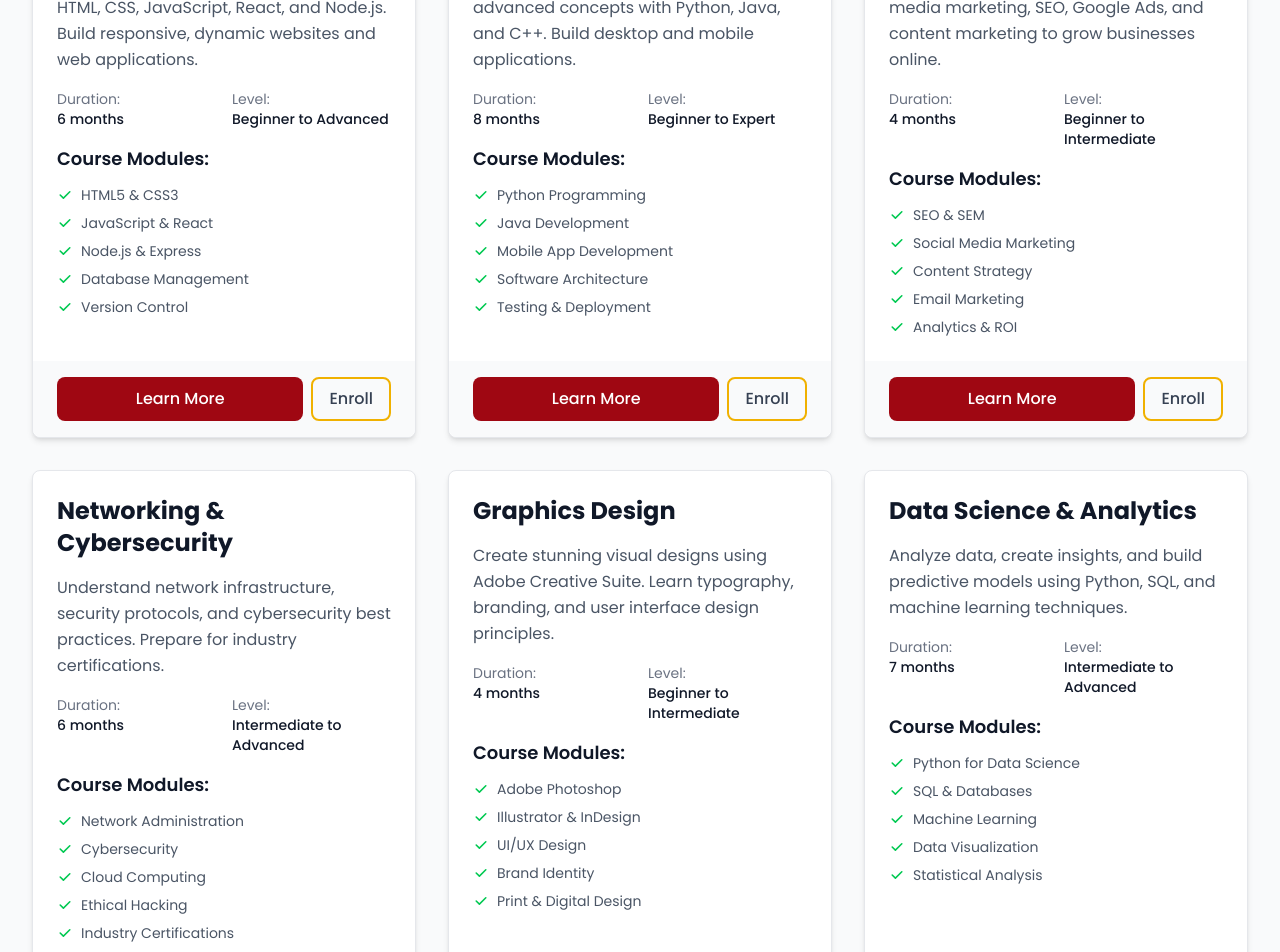
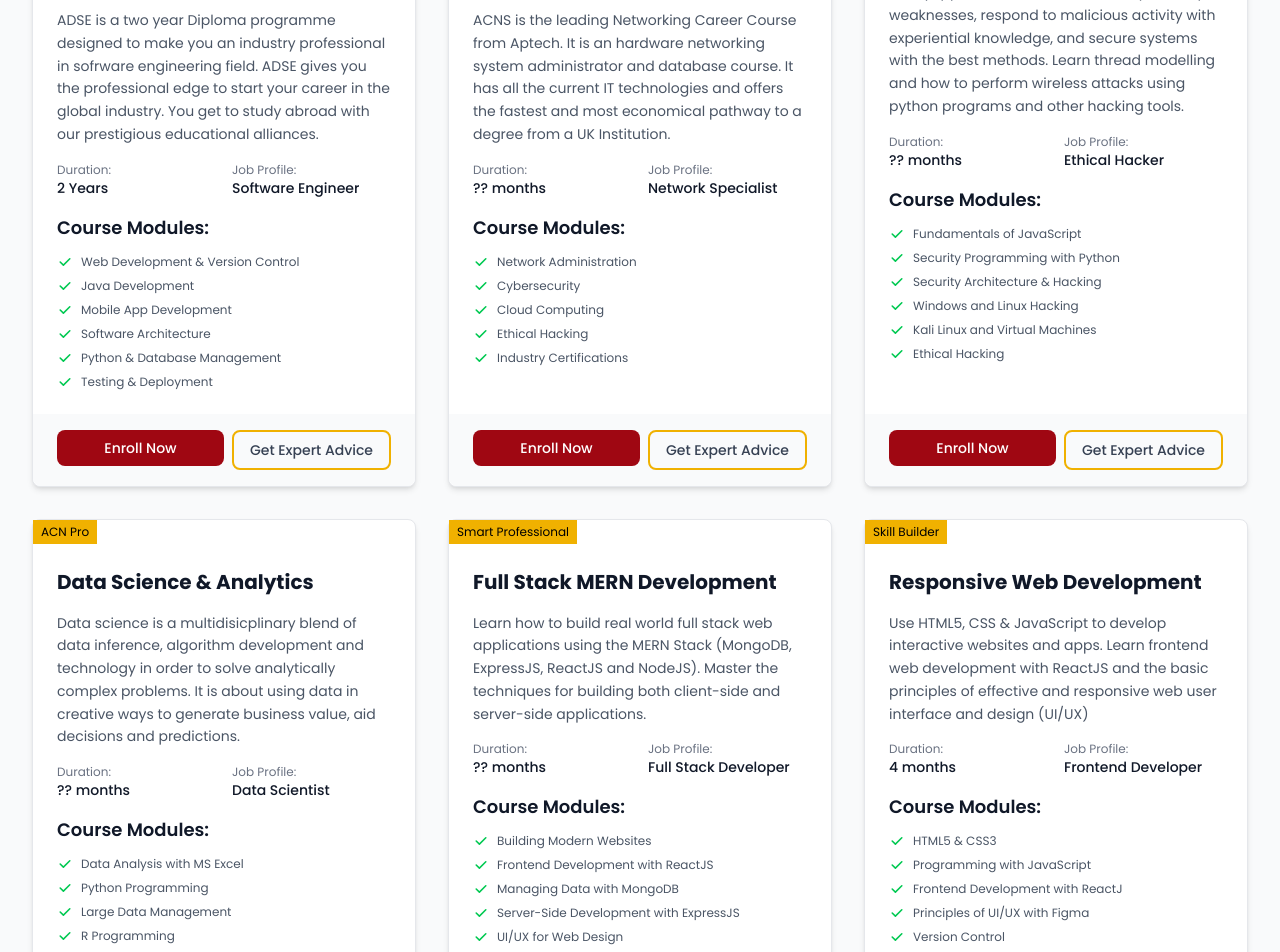
Before and after one commit to Cre8steveDev/aptech-benin, a Next.js app: page /courses in a window 1280 px wide. Shown: the part 560-1512 px from the top of the page. Built offline with nearby package versions, Linux system fonts and the light colour scheme; no server answers.

Commit message:
Working on Course Page

```diff
--- a/app/courses/page.tsx
+++ b/app/courses/page.tsx
@@ -15,121 +15,17 @@
     "Explore our comprehensive range of professional technology courses at Aptech Computer Education. From web development to data science, find the perfect course to launch your tech career.",
 };
 
-const courses = [
-  {
-    id: 1,
-    title: "Web Development",
-    description:
-      "Learn modern web development with HTML, CSS, JavaScript, React, and Node.js. Build responsive, dynamic websites and web applications.",
-    duration: "6 months",
-    level: "Beginner to Advanced",
-    price: "₦150,000",
-    modules: [
-      "HTML5 & CSS3",
-      "JavaScript & React",
-      "Node.js & Express",
-      "Database Management",
-      "Version Control",
-    ],
-    slug: "web-development",
-  },
-  {
-    id: 2,
-    title: "Software Development",
-    description:
-      "Master programming fundamentals and advanced concepts with Python, Java, and C++. Build desktop and mobile applications.",
-    duration: "8 months",
-    level: "Beginner to Expert",
-    price: "₦200,000",
-    modules: [
-      "Python Programming",
-      "Java Development",
-      "Mobile App Development",
-      "Software Architecture",
-      "Testing & Deployment",
-    ],
-    slug: "software-development",
-  },
-  {
-    id: 3,
-    title: "Digital Marketing",
-    description:
-      "Learn digital marketing strategies, social media marketing, SEO, Google Ads, and content marketing to grow businesses online.",
-    duration: "4 months",
-    level: "Beginner to Intermediate",
-    price: "₦120,000",
-    modules: [
-      "SEO & SEM",
-      "Social Media Marketing",
-      "Content Strategy",
-      "Email Marketing",
-      "Analytics & ROI",
-    ],
-    slug: "digital-marketing",
-  },
-  {
-    id: 4,
-    title: "Networking & Cybersecurity",
-    description:
-      "Understand network infrastructure, security protocols, and cybersecurity best practices. Prepare for industry certifications.",
-    duration: "6 months",
-    level: "Intermediate to Advanced",
-    price: "₦180,000",
-    modules: [
-      "Network Administration",
-      "Cybersecurity",
-      "Cloud Computing",
-      "Ethical Hacking",
-      "Industry Certifications",
-    ],
-    slug: "networking-cybersecurity",
-  },
-  {
-    id: 5,
-    title: "Graphics Design",
-    description:
-      "Create stunning visual designs using Adobe Creative Suite. Learn typography, branding, and user interface design principles.",
-    duration: "4 months",
-    level: "Beginner to Intermediate",
-    price: "₦100,000",
-    modules: [
-      "Adobe Photoshop",
-      "Illustrator & InDesign",
-      "UI/UX Design",
-      "Brand Identity",
-      "Print & Digital Design",
-    ],
-    slug: "graphics-design",
-  },
-  {
-    id: 6,
-    title: "Data Science & Analytics",
-    description:
-      "Analyze data, create insights, and build predictive models using Python, SQL, and machine learning techniques.",
-    duration: "7 months",
-    level: "Intermediate to Advanced",
-    price: "₦220,000",
-    modules: [
-      "Python for Data Science",
-      "SQL & Databases",
-      "Machine Learning",
-      "Data Visualization",
-      "Statistical Analysis",
-    ],
-    slug: "data-science-analytics",
-  },
-];
-
+// PAGE COMPONENT
 export default function CoursesPage() {
   return (
     <div className="min-h-screen bg-gray-50 dark:bg-gray-900">
       {/* Hero Section */}
       <section className="bg-gray-900 hero-bg-about py-20 bg-blend-overlay">
         <div className="max-w-4xl mx-auto px-4 sm:px-6 lg:px-8 text-center">
-          <h1 className="text-4xl md:text-5xl font-bold mb-6">
+          <h1 className="text-4xl md:text-5xl font-bold mb-6 text-yellow-500">
             Professional Courses
           </h1>
-          <p className="text-xl md:text-2xl text-blue-100">
+          <p className="text-sm sm:text-xl text-blue-100">
             Choose from our comprehensive range of industry-relevant courses
             designed to prepare you for successful careers in technology.
           </p>
@@ -139,14 +35,22 @@
       {/* Courses Grid */}
       <section className="py-20">
         <div className="max-w-7xl mx-auto px-4 sm:px-6 lg:px-8">
-          <div className="grid grid-cols-1 md:grid-cols-2 lg:grid-cols-3 gap-8">
+          <div className="grid grid-cols-1 md:grid-cols-2 lg:grid-cols-3 gap-8 cursor-default">
             {courses.map((course) => (
-              <Card key={course.id} hover className="h-full flex flex-col">
+              <Card
+                key={course.id}
+                hover
+                className="h-full flex flex-col relative"
+              >
+                {/* Course Category */}
+                <div className="px-2 py-1 bg-yellow-500 w-fit text-xs text-black">
+                  <p>{course.category}</p>
+                </div>
                 <CardHeader>
-                  <h2 className="text-2xl font-bold text-gray-900 dark:text-white mb-4">
+                  <h2 className="text-lg md:text-xl xxl:text-2xl font-bold text-gray-900 dark:text-white mb-4">
                     {course.title}
                   </h2>
-                  <p className="text-gray-600 dark:text-gray-300 leading-relaxed">
+                  <p className="text-gray-600 dark:text-gray-300 leading-relaxed text-xs sm:text-sm">
                     {course.description}
                   </p>
                 </CardHeader>
@@ -155,28 +59,22 @@
                   <div className="space-y-4">
                     <div className="grid grid-cols-2 gap-4 text-sm">
                       <div>
-                        <span className="text-gray-500 dark:text-gray-400 block">
+                        <span className="text-gray-500 dark:text-gray-400 block text-xs">
                           Duration:
                         </span>
-                        <span className="font-medium text-gray-900 dark:text-white">
+                        <span className="font-medium text-gray-900 dark:text-white text-sm">
                           {course.duration}
                         </span>
                       </div>
                       <div>
-                        <span className="text-gray-500 dark:text-gray-400 block">
-                          Level:
+                        <span className="text-gray-500 dark:text-gray-400 block text-xs">
+                          Job Profile:
                         </span>
-                        <span className="font-medium text-gray-900 dark:text-white">
-                          {course.level}
+                        <span className="font-medium text-gray-900 dark:text-white text-sm">
+                          {course.profile}
                         </span>
                       </div>
                     </div>
-
-                    {/* <div className="text-center">
-                      <span className="text-3xl font-bold text-blue-600 dark:text-blue-400">
-                        {course.price}
-                      </span>
-                    </div> */}
 
                     <div>
                       <h3 className="text-lg font-semibold text-gray-900 dark:text-white mb-3">
@@ -186,7 +84,7 @@
                         {course.modules.map((module, index) => (
                           <li
                             key={index}
-                            className="flex items-center text-sm text-gray-600 dark:text-gray-300"
+                            className="flex items-center text-xs text-gray-600 dark:text-gray-300"
                           >
                             <svg
                               className="h-4 w-4 text-green-500 mr-2 flex-shrink-0"
@@ -209,20 +107,48 @@
 
                 <CardFooter>
                   <div className="flex space-x-2 w-full">
-                    <Button className="flex-1 bg-red-800 hover:bg-red-600">
-                      <Link href={`/courses/${course.slug}`}>Learn More</Link>
-                    </Button>
-                    <Button
-                      variant="outline"
-                      className="border-yellow-500 text-gray-700 hover:bg-yellow-500 hover:border-transparent"
-                    >
-                      <Link href="/admissions">Enroll</Link>
-                    </Button>
+                    <Link href="/admissions" className="flex-1">
+                      <Button className=" bg-red-800 hover:bg-red-600 dark:bg-yellow-500 hover:dark:bg-yellow-700 text-sm dark:text-black w-full">
+                        {/* <Link href={`/courses/${course.slug}`}>Get Advice</Link> */}
+                        Enroll Now
+                      </Button>
+                    </Link>
+                    <Link href="https://wa.link/f7ml81">
+                      <Button
+                        variant="outline"
+                        className="border-yellow-500 text-gray-700 hover:bg-yellow-500 hover:border-transparent dark:text-white text-sm"
+                      >
+                        Get Expert Advice
+                      </Button>
+                    </Link>
                   </div>
                 </CardFooter>
               </Card>
             ))}
           </div>
+        </div>
+
+        {/* Download Complete Course Brochure */}
+        <div className="text-center text-black mt-8">
+          <h2>Download Our Complete Course Brochure</h2>
+          {/* Smart Pro and STC */}
+          <Link
+            href={
+              "/brochure/ACE Smart_Professional_and_Skill_Builder_Courses.pdf"
+            }
+            download={"ACE Smart_Professional_and_Skill_Builder_Courses.pdf"}
+            className="hover:underline text-red-900 mr-2"
+          >
+            Smart Professional and Short Term Courses
+          </Link>
+          Or {/* ACCP Course - ADSE */}
+          <Link
+            href={"#"}
+            download={"#"}
+            className="hover:underline text-red-900"
+          >
+            ACCP (Advanced Diploma in Software Engineering)
+          </Link>
         </div>
       </section>
 
@@ -231,3 +157,137 @@
     </div>
   );
 }
+
+// COURSE DATA FOR COMPONENTS
+const courses = [
+  {
+    id: 1,
+    title: "Advance Diploma in Software Engineering",
+    description:
+      "ADSE is a two year Diploma programme designed to make you an industry professional in sofrware engineering field. ADSE gives you the professional edge to start your career in the global industry. You get to study abroad with our prestigious educational alliances.",
+    duration: "2 Years",
+    profile: "Software Engineer",
+    category: "Career Course",
+    modules: [
+      "Web Development & Version Control",
+      "Java Development",
+      "Mobile App Development",
+      "Software Architecture",
+      "Python & Database Management",
+      "Testing & Deployment",
+    ],
+    slug: "/courses/software-development",
+  },
+
+  {
+    id: 2,
+    title: "Aptech Computer Network Specialist",
+    description:
+      "ACNS is the leading Networking Career Course from Aptech. It is an hardware networking system administrator and database course. It has all the current IT technologies and offers the fastest and most economical pathway to a degree from a UK Institution.",
+    duration: "?? months",
+    profile: "Network Specialist",
+    category: "Career Course",
+    modules: [
+      "Network Administration",
+      "Cybersecurity",
+      "Cloud Computing",
+      "Ethical Hacking",
+      "Industry Certifications",
+    ],
+    slug: "/courses/aptech-computer-network-specialist",
+  },
+
+  {
+    id: 3,
+    title: "Certified Ethical Hacker",
+    description:
+      "Be equipped with the skills to identify security weaknesses, respond to malicious activity with experiential knowledge, and secure systems with the best methods. Learn thread modelling and how to perform wireless attacks using python programs and other hacking tools.",
+    duration: "?? months",
+    profile: "Ethical Hacker",
+    category: "Smart Professional",
+    modules: [
+      "Fundamentals of JavaScript",
+      "Security Programming with Python",
+      "Security Architecture & Hacking",
+      "Windows and Linux Hacking",
+      "Kali Linux and Virtual Machines",
+      "Ethical Hacking",
+    ],
+    slug: "/courses/certified-ethical-hacking",
+  },
+
+  {
+    id: 4,
+    title: "Data Science & Analytics",
+    description:
+      "Data science is a multidisicplinary blend of data inference, algorithm development and technology in order to solve analytically complex problems. It is about using data in creative ways to generate business value, aid decisions and predictions.",
+    duration: "?? months",
+    profile: "Data Scientist",
+    category: "ACN Pro",
+    modules: [
+      "Data Analysis with MS Excel",
+      "Python Programming",
+      "Large Data Management",
+      "R Programming",
+      "Visual Analytics with Tableau",
+      "Foundation of Big Data Systems",
+    ],
+    slug: "/courses/data-science-analytics",
+  },
+
+  {
+    id: 5,
+    title: "Full Stack MERN Development",
+    description:
+      "Learn how to build real world full stack web applications using the MERN Stack (MongoDB, ExpressJS, ReactJS and NodeJS). Master the techniques for building both client-side and server-side applications. ",
+    duration: "?? months",
+    profile: "Full Stack Developer",
+    category: "Smart Professional",
+    modules: [
+      "Building Modern Websites",
+      "Frontend Development with ReactJS",
+      "Managing Data with MongoDB",
+      "Server-Side Development with ExpressJS",
+      "UI/UX for Web Design",
+      "Version Control (Git & GitHub)",
+    ],
+    slug: "/courses/mern-stack-development",
+  },
+
+  {
+    id: 6,
+    title: "Responsive Web Development",
+    description:
+      "Use HTML5, CSS & JavaScript to develop interactive websites and apps. Learn frontend web development with ReactJS and the basic principles of effective and responsive web user interface and design (UI/UX)",
+    duration: "4 months",
+    profile: "Frontend Developer",
+    category: "Skill Builder",
+    modules: [
+      "HTML5 & CSS3",
+      "Programming with JavaScript",
+      "Frontend Development with ReactJ",
+      "Principles of UI/UX with Figma",
+      "Version Control",
+    ],
+    slug: "/courses/responsive-web-development",
+  },
+
+  {
+    id: 7,
+    title: "Python Web App Development",
+    description:
+      "Learn how to build real world full stack web applications using the versatile Python programming language.  Master the techniques for building both client-side and server-side applications using Flask and Django. Be equipped with the skills to build complete digital products.",
+    duration: "?? months",
+    profile: "Python Web Developer",
+    category: "Smart Professional",
+    modules: [
+      "Building Modern Websites",
+      "Frontend Development with ReactJS",
+      "Working with MySQL",
+      "Server-Side Development (Flask/Django)",
+      "UI/UX for Web Design",
+      "Version Control (Git & GitHub)",
+    ],
+    slug: "/courses/python-web-development",
+  },
+];
```
Also changed, not shown: 1 other file (tests, documents, lock files or other folders).
